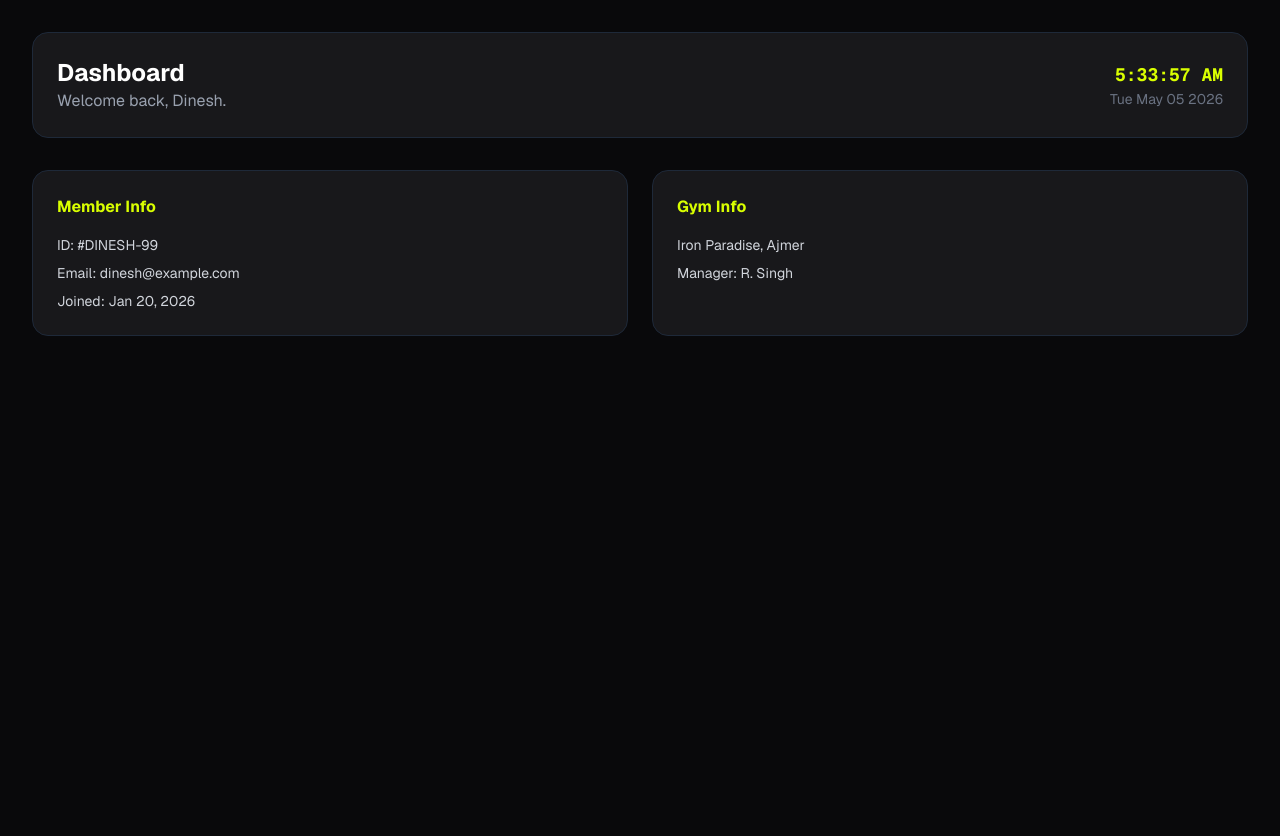
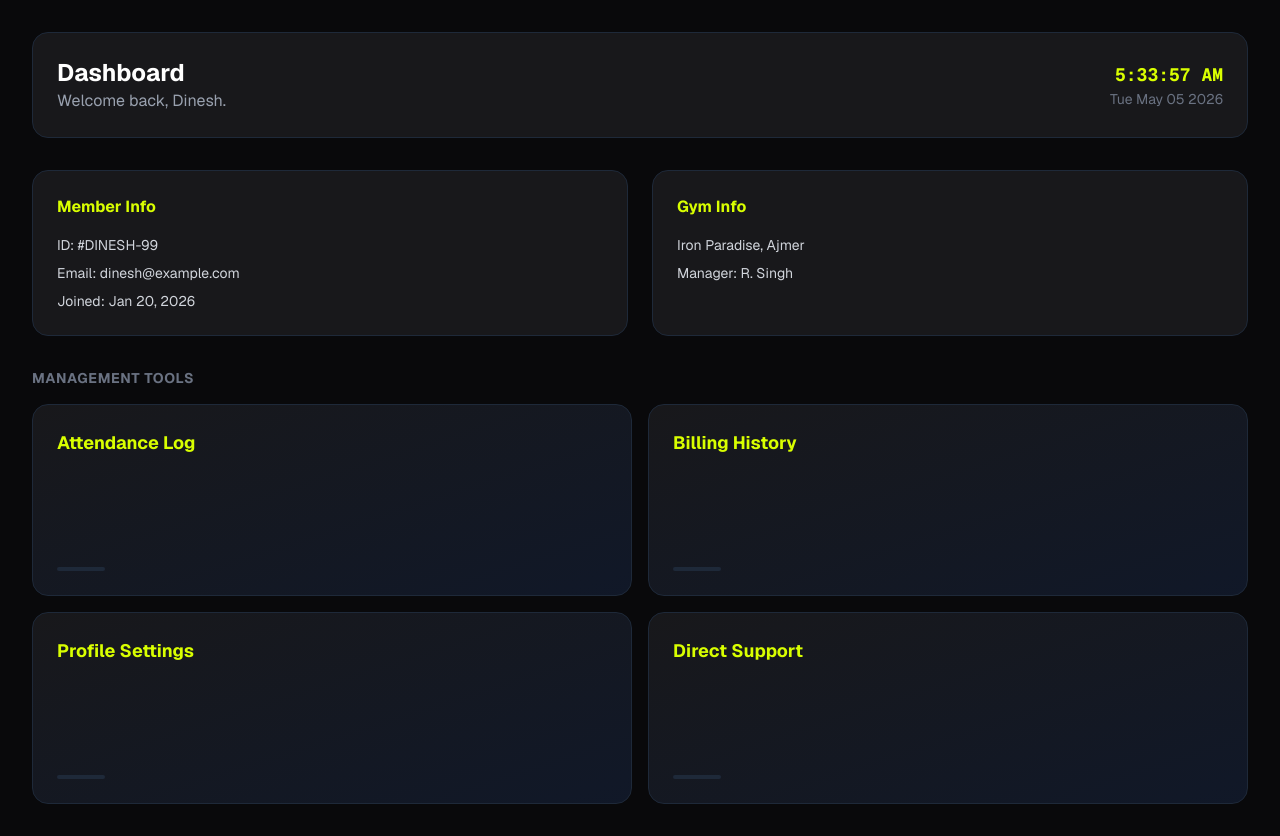
Before and after one commit to DeveloperDinesh24/fitpulse, a Next.js app: page /dashboard in a window 1280 px wide. Before the commit the page ends 800 px from the top, so only its background shows below. Built offline with nearby package versions, Linux system fonts and the light colour scheme.

Commit message:
feat: add management tool cards in dashboard

```diff
--- a/src/app/dashboard/page.tsx
+++ b/src/app/dashboard/page.tsx
@@ -1,9 +1,11 @@
 import { About } from '@/components/dashboard/About'
+import { ManagementTools } from '@/components/dashboard/ManagementTools'
 
 export default function Dashboard() {
   return (
     <>
       <About />
+      <ManagementTools />
     </>
   )
 }
--- /dev/null
+++ b/src/components/dashboard/ManagementTools.tsx
@@ -0,0 +1,27 @@
+export const ManagementTools = () => {
+  const tools = [
+    'Attendance Log',
+    'Billing History',
+    'Profile Settings',
+    'Direct Support',
+  ]
+
+  return (
+    <section>
+      <h3 className='text-sm font-bold text-gray-500 uppercase tracking-wider mb-4'>
+        Management Tools
+      </h3>
+      <div className='grid grid-cols-1 md:grid-cols-2 gap-4'>
+        {tools.map((tool, i) => (
+          <div
+            key={i}
+            className='h-48 bg-linear-to-br from-card to-gray-900 p-6 rounded-2xl border border-gray-800 hover:border-brand transition-all cursor-pointer group flex flex-col justify-between hover:scale-[1.02]'
+          >
+            <span className='text-brand font-bold text-lg'>{tool}</span>
+            <div className='w-12 h-1 bg-gray-800 group-hover:bg-brand transition-colors rounded-full' />
+          </div>
+        ))}
+      </div>
+    </section>
+  )
+}
```
